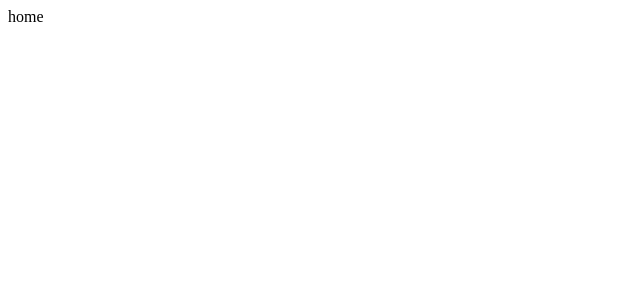
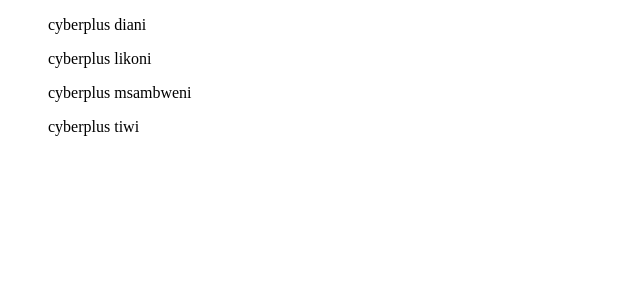
Before and after one commit to kelvinrandu/nextjs-animations, a Next.js app in the folder animations/: page / in a window 1280 px wide. Shown: the top 300 px of the page, without its empty margins (0-640 px from the left). Built offline with nearby package versions, Linux system fonts and the light colour scheme.

Commit message:
added store list to homepage

```diff
--- a/animations/src/pages/index.js
+++ b/animations/src/pages/index.js
@@ -1,9 +1,9 @@
-
+import StoreList from './StoreList';
 export default function Home() {
   return (
     <div>
 
-    home
+    <StoreList/>
 
     </div>
 
```
